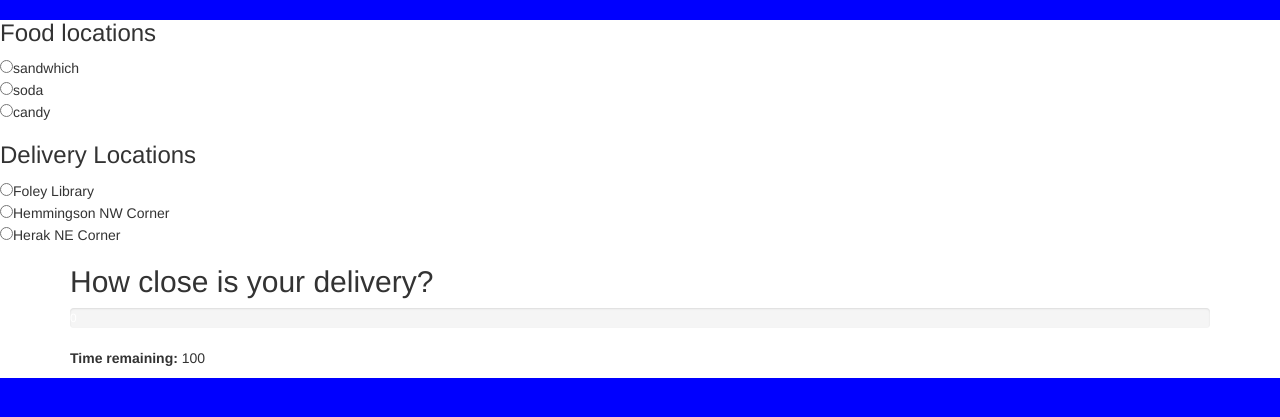
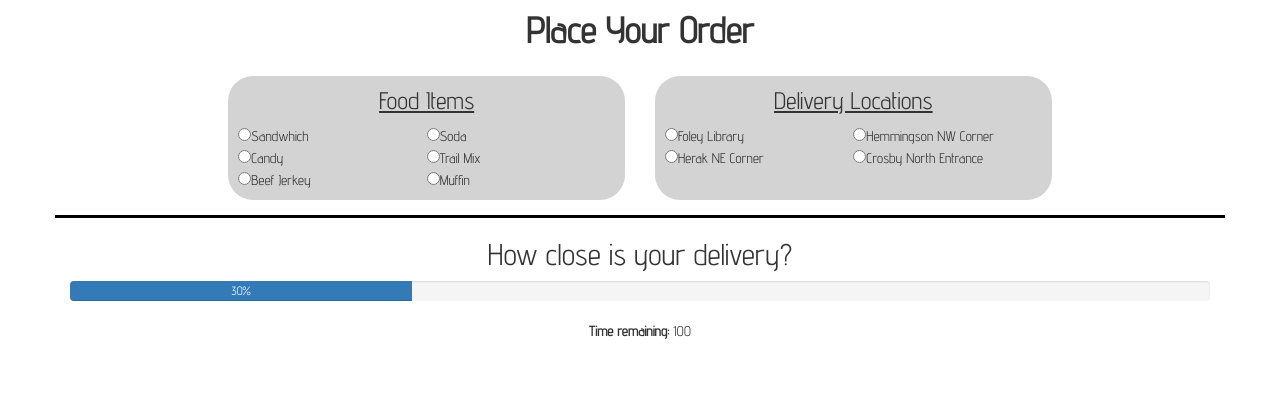
Before and after one commit to guadr/frontend, a Flask app: page / in a window 1280 px wide. Shown: the top 417 px of the page. Run offline with Flask 2, Linux system fonts and the light colour scheme; some libraries are stand-ins or nearby versions.

Commit message:
added some styling and fonts

```diff
--- a/frontend.py
+++ b/frontend.py
@@ -1,11 +1,11 @@
 from flask import Flask, render_template, url_for
 app = Flask(__name__)
 
-current_percentage = 0
+current_percentage = 30
 remaining_time = 100
 
-food_items = ["sandwhich","soda","candy"]
-delivery_locations = ["Foley Library", "Hemmingson NW Corner", "Herak NE Corner"]
+food_items = ["Sandwhich","Soda","Candy","Trail Mix","Beef Jerkey","Muffin"]
+delivery_locations = ["Foley Library", "Hemmingson NW Corner", "Herak NE Corner", "Crosby North Entrance"]
 
 @app.route("/")
 def hello():
--- a/static/main.css
+++ /dev/null
@@ -1,3 +0,0 @@
-html{
-	background-color: blue;
-}
--- /dev/null
+++ b/static/style.css
@@ -0,0 +1,57 @@
+#main-title{
+	text-align: center;
+	margin: 10px;
+}
+
+
+*{
+	font-family: 'Advent Pro', sans-serif;
+}
+
+section.main-page{
+	display: grid;
+	grid-template-columns: 1fr 2fr 2fr 1fr;
+}
+
+.location-container{
+	display: grid;
+	grid-template-columns: 1fr 1fr;
+}
+
+.food-container{
+	display: grid;
+	grid-template-columns: 1fr 1fr;
+}
+.food-list{
+	grid-row: 1;
+	grid-column: 2;
+	border-radius:25px;
+	background-color: lightgray;
+	margin:15px;
+	padding:10px;
+}
+
+.location-list{
+	grid-row: 1;
+	grid-column: 3;
+	border-radius:25px;
+	background-color: lightgray;
+	margin:15px;
+	padding:10px;
+}
+
+.container{
+	grid-row: 2;
+	grid-column: 1/ 5;
+	border-top: solid black;
+}
+
+.container h2, .container p{
+	text-align: center;
+}
+
+.food-list h3, .location-list h3{
+	margin-top: 2px;
+	text-align: center;
+	text-decoration: underline;
+}
--- a/templates/home.html
+++ b/templates/home.html
@@ -1,25 +1,34 @@
 {% extends "layout.html" %}
 {% block content %}
+	<h1 id="main-title"><strong>Place Your Order</strong></h1>
 	<section class="main-page">
 		<div class="food-list">
-			<h3>Food locations</h3>
+			<h3>Food Items</h3>
+			<div class="food-container">
 				{% for food in foods %}
+					<div>
 						<input type="radio" name="food" value={{food}}>{{food}}<br>
+					</div>
 				{% endfor %}
+			</div>
 		</div>
 
 		<div class="location-list">
 			<h3>Delivery Locations</h3>
+			<div class="location-container">
 				{% for location in locations %}
+					<div>
 						<input type="radio" name="location" value={{location}}>{{location}}<br>
+					</div>
 				{% endfor %}
+			</div>
 		</div>
 
 		<div class="container">
 			<h2>How close is your delivery?</h2>
 			<div class="progress">
-				<div class="progress-bar" role="progressbar" aria-valuenow={{cur_per}} aria-valuemin="0" aria-valuemax="100" style="width: {{cur_per}}">
-				{{cur_per}}
+				<div class="progress-bar" role="progressbar" aria-valuenow="{{cur_per}}" aria-valuemin="0" aria-valuemax="100" style="width: {{cur_per}}%">
+				{{cur_per}}%
 				</div>
 			</div>
 			<p><strong>Time remaining: </strong>{{rem_time}}</p>
--- a/templates/layout.html
+++ b/templates/layout.html
@@ -2,11 +2,11 @@
 <html>
 	<head>
 		<meta charset="utf-8">
-		<link rel="stylesheet" href="https://maxcdn.bootstrapcdn.com/bootstrap/3.4.0/css/bootstrap.min.css">
 		<script src="https://ajax.googleapis.com/ajax/libs/jquery/3.4.1/jquery.min.js"></script>
 		<script src="https://maxcdn.bootstrapcdn.com/bootstrap/3.4.0/js/bootstrap.min.js"></script>
-
-		<link rel="stylesheet"  href= "{{ url_for('static', filename='main.css') }}">
+		<link href="https://fonts.googleapis.com/css?family=Advent+Pro&display=swap" rel="stylesheet">
+		<link rel="stylesheet" href="https://maxcdn.bootstrapcdn.com/bootstrap/3.4.0/css/bootstrap.min.css">
+		<link rel="stylesheet" type="text/css" href= "{{ url_for('static', filename='style.css') }}">
 		{% if title %}
 			<title>{{title}}</title>
 		{% else %}
```
Lines whose indentation alone changed are shown as unchanged.
